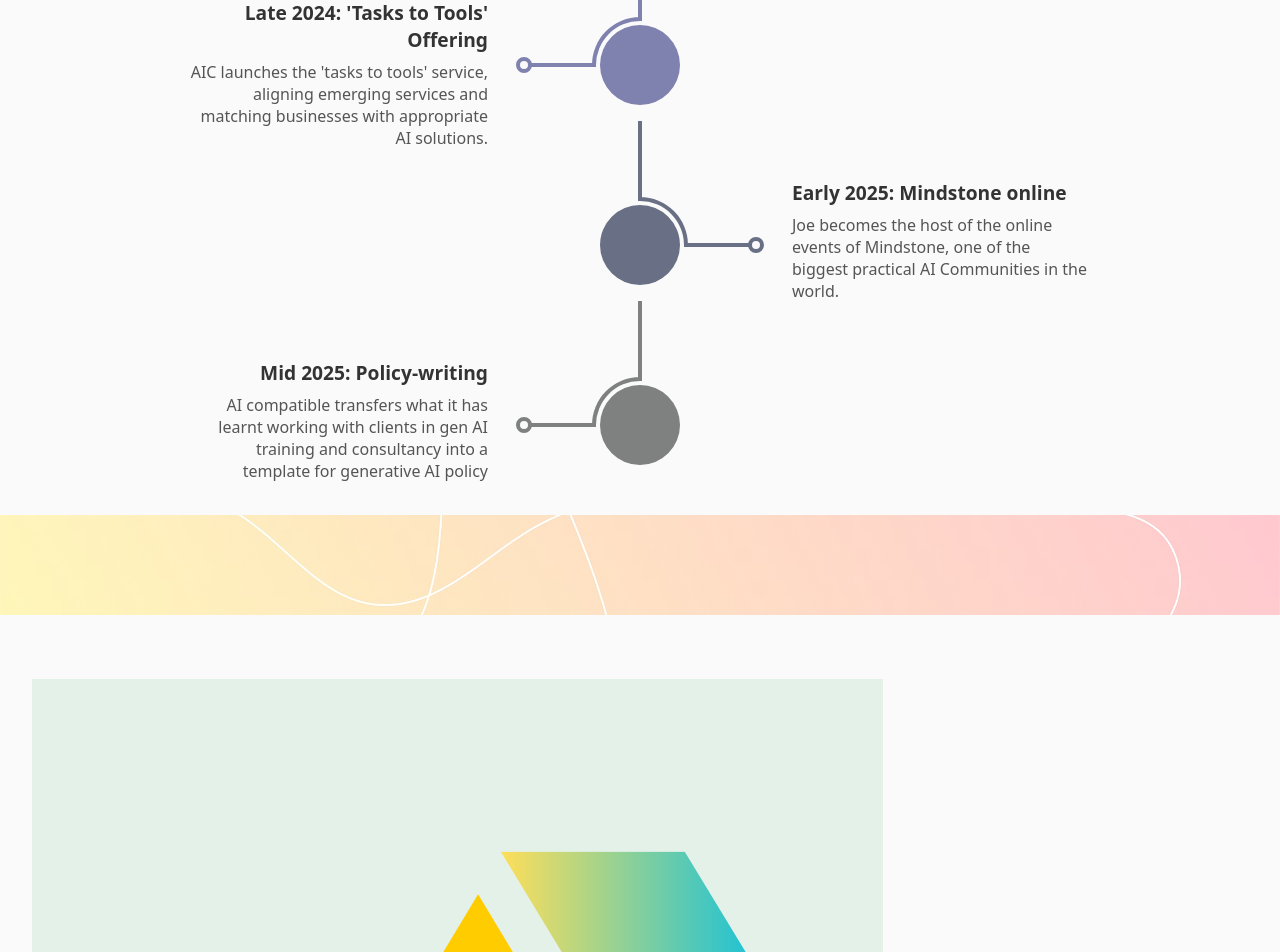
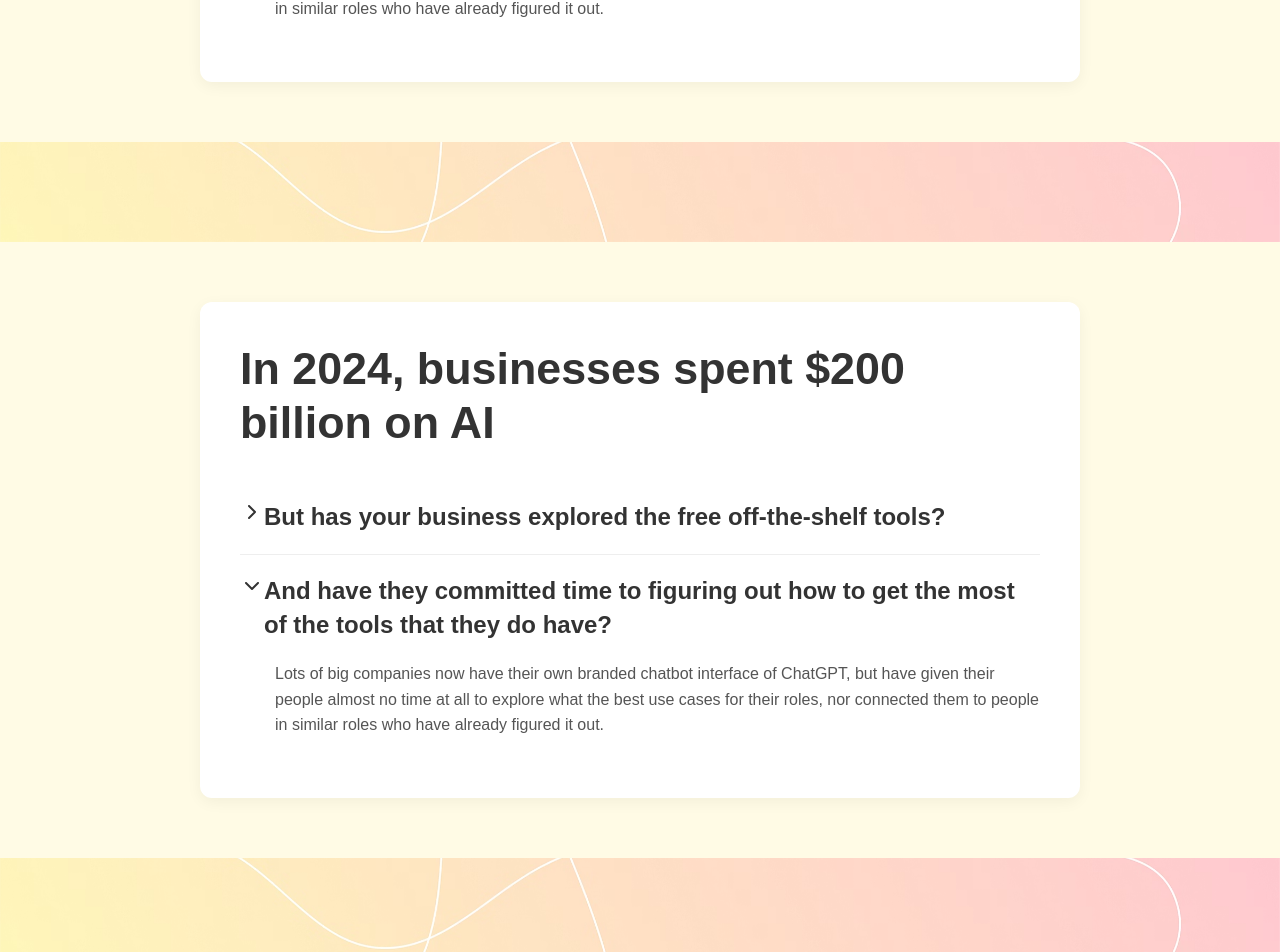
Before and after one commit to emilbowry/simpleapp, a React app: page / in a window 1280 px wide. Shown: the part 1290-2242 px from the top of the page. Built offline with nearby package versions, Linux system fonts and the light colour scheme.

Commit message:
added animation

```diff
--- a/src/App.tsx
+++ b/src/App.tsx
@@ -1,25 +1,96 @@
 // src/App.tsx
-import React from 'react';
-import { Routes, Route } from 'react-router-dom';
+import React, { useEffect } from 'react';
+import { Routes, Route, useLocation } from 'react-router-dom';
 import { TitleBar } from './components/titlebar/TitleBar';
-import {Footer} from './components/footer/Footer';
+import { DemoPage } from './pages/demopage/DemoPage';
+import { Footer } from './components/footer/Footer';
 import { FounderPage } from './pages/founderpage/FounderPage'; // <-- Import the new page
-import globalstyles from './global.module.css';
-import {HomePage} from './pages/homepage/HomePage'
+import styles from './GlobalStyles.module.css';
+import { HomePage } from './pages/homepage/HomePage'
 import { ContactPage } from './pages/contactpage/ContactPage';
-const App: React.FC = () => (
+const App: React.FC = () => {
+  const location = useLocation();
+  // useEffect(() => {
+  //   const observer = new IntersectionObserver(
+  //     (entries) => {
+  //       entries.forEach((entry) => {
+  //         if (entry.isIntersecting) {
+  //           entry.target.classList.add(styles.isVisible);
+  //           observer.unobserve(entry.target);
+  //         }
+  //       });
+  //     },
+  //     { threshold: 0.1 }
+  //   );
+
+  //   const timeoutId = setTimeout(() => {
+  //     const elements = document.querySelectorAll(`.${styles.animateOnScroll}`);
+  //     elements.forEach((el) => observer.observe(el));
+  //   }, 100); // 100ms is usually a safe delay
+
+  //   return () => {
+  //     clearTimeout(timeoutId);
+  //     observer.disconnect();
+  //   };
+  // }, [location.pathname]); // Re-run this effect every time the URL pathname changes
+
+  useEffect(() => {
+    const selector = '.aos';
+
+    const io = new IntersectionObserver(
+      (entries) => {
+        for (const entry of entries) {
+          if (entry.isIntersecting) {
+            entry.target.classList.add('is-visible');
+            io.unobserve(entry.target);
+          }
+        }
+      },
+      { threshold: 0.1, root: null, rootMargin: '0px 0px -20% 0px' }
+    );
+
+    const tagAllUnderMain = () => {
+      const main = document.querySelector('main');
+      if (!main) return;
+      main.querySelectorAll('*:not(.aos):not(.no-aos)').forEach((el) => {
+        el.classList.add('aos');
+      });
+    };
+
+    const observeAll = () => {
+      tagAllUnderMain();
+      document.querySelectorAll('.aos').forEach((el) => io.observe(el));
+    };
+    // Observe anything currently on the page
+    observeAll();
+
+    // Also observe elements that get added later
+    const mo = new MutationObserver(() => observeAll());
+    mo.observe(document.body, { childList: true, subtree: true });
+
+    return () => {
+      io.disconnect();
+      mo.disconnect();
+    };
+  }, [location.pathname]); // re-run after navigation (safe; MO will catch late renders too)
+
+  return (
+
     <>
       <TitleBar />
-    <main>
+      <main className={styles.animated} key={location.pathname}>
         <Routes>
           <Route path="/" element={<HomePage />} />
           <Route path="/founder" element={<FounderPage />} />
           <Route path="/contact" element={<ContactPage />} />
+          <Route path="/demo_page" element={<DemoPage />} />
+
         </Routes>
       </main>
 
       <Footer />
     </>
   );
+}
 
 export default App;
--- a/src/GlobalStyles.module.css
+++ b/src/GlobalStyles.module.css
@@ -1,3 +1,5 @@
+
+/* GlobalStyles.module.css */
 
 body {
   margin: 0;
@@ -5,6 +7,8 @@ body {
   background: #fafafa;
   color: #333;
   font-weight: 300;
+  /* opacity: 0;
+  transition: opacity 1s ease-in-out;  */
 }
 .title {
   font-family: system-ui, sans-seriff;
@@ -23,3 +27,79 @@ body {
   background-size: cover;
  background-attachment: fixed;
 }
+
+/* globalStyle.module.css
+@keyframes fadeInUp {
+ from {
+ opacity: 0;
+ transform: translateY(20px);
+ }
+ to {
+ opacity: 1;
+ transform: translateY(0);
+ }
+}
+
+.animated {
+ animation-name: fadeInUp;
+ animation-duration: 1s;
+ animation-fill-mode: both;
+}
+
+/*
+  The element is hidden by default.
+  We use a class selector here, not a module-generated one, for easier selection in our JS.
+*/
+.animateOnScroll {
+ animation-name: fadeInUp;
+ animation-duration: 1s;
+ animation-fill-mode: both;
+}
+
+/* The class that our JavaScript will add when the element is visible */
+.isVisible {
+  opacity: 1;
+  transform: translateY(0);
+}
+
+
+@media (prefers-reduced-motion: reduce) {
+  .aos,
+  .is-visible,
+  .animated {
+    animation: none !important;
+    transition: none !important;
+    opacity: 1 !important;
+    transform: none !important;
+  }
+}
+
+
+/* GlobalStyles.module.css */
+
+/* (Small fix) */
+.title {
+  font-family: system-ui, sans-serif; /* fixed typo */
+}
+
+@keyframes fadeInUp {
+  from { opacity: 0; transform: translateY(20px); }
+  to   { opacity: 1; transform: translateY(0); }
+}
+
+/* Make these classes global so you can use plain strings in JSX */
+:global(.aos) {
+  opacity: 0;
+  transform: translateY(20px);
+  will-change: transform, opacity;
+}
+
+/* This class is added by JS when the element enters the viewport */
+:global(.is-visible) {
+  animation: fadeInUp 600ms ease-out forwards;
+}
+
+/* (Optional) If you still want the entire <main> to animate on route change */
+.animated {
+  animation: fadeInUp 600ms ease-out both;
+}
--- a/src/components/timeline/Timeline.tsx
+++ b/src/components/timeline/Timeline.tsx
@@ -1,39 +1,12 @@
 import React from 'react';
 import styles from './Timeline.module.css';
 
-interface ITimelineEvent {
+export interface ITimelineEvent {
   date: string;
   title: string;
   description: string;
 }
 
-const timelineEvent: ITimelineEvent[] = [
-  {
-    date: 'Early 2024',
-    title: 'Prompt Engineering Offering',
-    description: 'AIC introduces the FAST START Prompt engineering framework, improving the specificity, relevance and hallucination rate of LLMs in performance.',
-  },
-  {
-    date: 'Mid 2024',
-    title: 'Emergence of Newer Interfaces',
-    description: 'Innovative interfaces like Gamma, Napkin AI, and Sana gain traction, indicating a diversifying AI landscape and a growing demand for specialized tools.',
-  },
-  {
-    date: 'Late 2024',
-    title: "'Tasks to Tools' Offering",
-    description: "AIC launches the 'tasks to tools' service, aligning emerging services and matching businesses with appropriate AI solutions.",
-  },
-  {
-    date: 'Early 2025',
-    title: 'Mindstone online',
-    description: 'Joe becomes the host of the online events of Mindstone, one of the biggest practical AI Communities in the world.',
-  },
-  {
-    date: 'Mid 2025',
-    title: 'Policy-writing',
-    description: 'AI compatible transfers what it has learnt working with clients in gen AI training and consultancy into a template for generative AI policy',
-  },
-];
 
 interface IVertibraeProps {
   content?:React.ReactNode;
@@ -127,7 +100,7 @@ interface ITimelineEventRowProps extends IVertibraeProps{
   }
 }
 
-interface ITimelineData {
+export interface ITimelineData {
 
   timelineEvents: ITimelineEvent[];
 
@@ -154,18 +127,6 @@ export class Timeline extends React.Component<ITimelineData> {
   }
 }
 // --- The Final Demo Component ---
-export const DemoTimeline: React.FC = () => {
-  return (
-      <section>
-        <h2 style={{ textAlign: 'center' }}>Our Journey</h2>
-
-        <Timeline timelineEvents={timelineEvent}/>
-
-      </section>
-  )
-
-
-};
 
 
 //TOD GENERALISE THE PARTS
--- a/src/components/titlebar/TitleBar.tsx
+++ b/src/components/titlebar/TitleBar.tsx
@@ -40,6 +40,8 @@ export const TitleBar: React.FC = () => {
         <NavLink to="/"        className={({isActive})=>isActive?styles.activeLink:styles.link} onClick={()=>setOpen(false)}>Home</NavLink>
         <NavLink to="/founder" className={({isActive})=>isActive?styles.activeLink:styles.link} onClick={()=>setOpen(false)}>Founder</NavLink>
         <NavLink to="/contact" className={({isActive})=>isActive?styles.activeLink:styles.link} onClick={()=>setOpen(false)}>Contact</NavLink>
+        <NavLink to="/demo_page" className={({isActive})=>isActive?styles.activeLink:styles.link} onClick={()=>setOpen(false)}>Demo Page</NavLink>
+
       </nav>
     </header>
 );
--- /dev/null
+++ b/src/pages/demopage/DemoPage.tsx
@@ -0,0 +1,66 @@
+import React from 'react';
+import styles from './DemoPage.module.css';
+import { Timeline, ITimelineEvent } from '../../components/timeline/Timeline';
+import { CallingCard } from '../../components/callingcard/CallingCard';
+import { CallOut } from '../../components/callingcard/CallOut';
+
+const demoTimelineEvent: ITimelineEvent[] = [
+  {
+	date: 'Early 2024',
+	title: 'Prompt Engineering Offering',
+	description: 'AIC introduces the FAST START Prompt engineering framework, improving the specificity, relevance and hallucination rate of LLMs in performance.',
+  },
+  {
+	date: 'Mid 2024',
+	title: 'Emergence of Newer Interfaces',
+	description: 'Innovative interfaces like Gamma, Napkin AI, and Sana gain traction, indicating a diversifying AI landscape and a growing demand for specialized tools.',
+  },
+  {
+	date: 'Late 2024',
+	title: "'Tasks to Tools' Offering",
+	description: "AIC launches the 'tasks to tools' service, aligning emerging services and matching businesses with appropriate AI solutions.",
+  },
+  {
+	date: 'Early 2025',
+	title: 'Mindstone online',
+	description: 'Joe becomes the host of the online events of Mindstone, one of the biggest practical AI Communities in the world.',
+  },
+  {
+	date: 'Mid 2025',
+	title: 'Policy-writing',
+	description: 'AI compatible transfers what it has learnt working with clients in gen AI training and consultancy into a template for generative AI policy',
+  },
+];
+
+const demoTimeline: React.FC = () => {
+  return (
+      <section>
+        <h2 style={{ textAlign: 'center' }}>Our Journey</h2>
+
+        <Timeline timelineEvents={demoTimelineEvent}/>
+
+      </section>
+  )
+
+
+};
+
+
+export const DemoPage: React.FC = () => {
+  const componentsToRender = [
+	  <CallOut Component={demoTimeline}/>
+
+  ];
+
+  const ccElement = <CallingCard components={componentsToRender}  index={0}/>;
+  const bcElement = <CallingCard components={componentsToRender}  index={1}/>;
+
+
+  return (
+    <section className={styles.footer}>
+      {ccElement}
+      {bcElement}
+
+    </section>
+  );
+};
--- a/src/pages/homepage/HomePage.tsx
+++ b/src/pages/homepage/HomePage.tsx
@@ -1,9 +1,9 @@
 // src/App.tsx
 import React from 'react';
 import { Hero } from '../../components/hero/Hero';
-import {DemoTimeline} from '../../components/timeline/Timeline';
+// import {DemoTimeline} from '../../components/timeline/Timeline';
 import { AccordionSection } from '../../components/accordion/Accordion';
-import globalstyles from '../../GlobalStyles.module.css' ;
+import globalstyles from '../../GlobalStyles.module.css';
 
 import backgroundPattern from '/src/assets/background.png';
 
@@ -13,7 +13,7 @@ export const HomePage: React.FC = () => {
   return (
     <section>
 
-      <Hero/>
+      <Hero />
       <div
         className={globalstyles.backgroundPattern}
         style={{ backgroundImage: `url(${backgroundPattern})` }}
@@ -23,7 +23,36 @@ export const HomePage: React.FC = () => {
         className={globalstyles.backgroundPattern}
         style={{ backgroundImage: `url(${backgroundPattern})` }}
       ></div>
-      <DemoTimeline />
+      <AccordionSection />
+      <div
+        className={globalstyles.backgroundPattern}
+        style={{ backgroundImage: `url(${backgroundPattern})` }}
+      ></div>
+      <AccordionSection />
+      <div
+        className={globalstyles.backgroundPattern}
+        style={{ backgroundImage: `url(${backgroundPattern})` }}
+      ></div>
+      <AccordionSection />
+      <div
+        className={globalstyles.backgroundPattern}
+        style={{ backgroundImage: `url(${backgroundPattern})` }}
+      ></div>
+      <AccordionSection />
+      <div
+        className={globalstyles.backgroundPattern}
+        style={{ backgroundImage: `url(${backgroundPattern})` }}
+      ></div>
+      <AccordionSection />
+      <div
+        className={globalstyles.backgroundPattern}
+        style={{ backgroundImage: `url(${backgroundPattern})` }}
+      ></div>
+      <AccordionSection />
+
+
+
+      {/* <DemoTimeline /> */}
       <div
         className={globalstyles.backgroundPattern}
         style={{ backgroundImage: `url(${backgroundPattern})` }}
```
Also changed, not shown: src/pages/demopage/DemoPage.module.css (added). Lines whose indentation alone changed are shown as unchanged.
